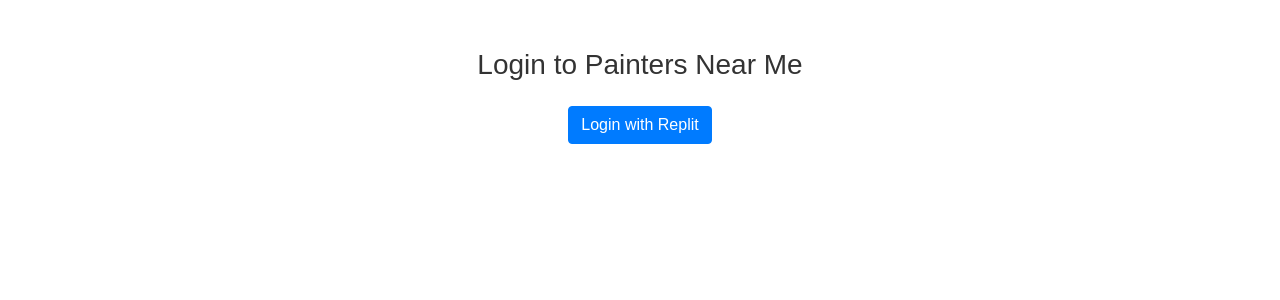
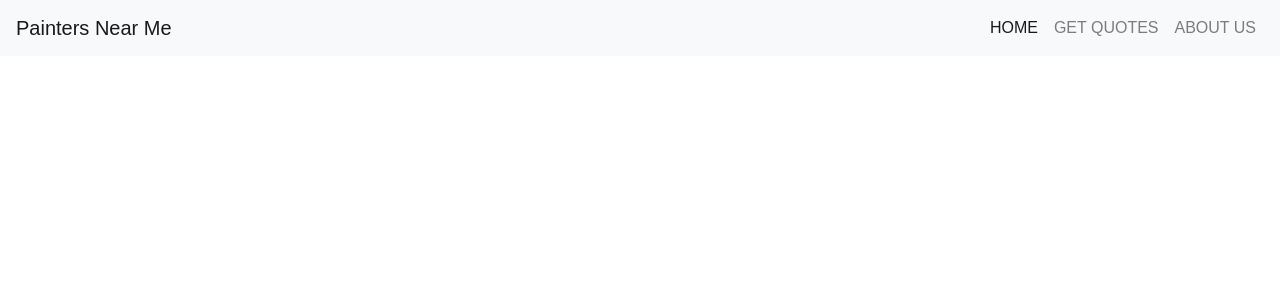
Before and after one commit to cleopatterson/Agent_Assist_Test, a Flask app: page / in a window 1280 px wide. Shown: the top 300 px of the page. Run offline with Flask 3, Linux system fonts and the light colour scheme; some libraries are stand-ins or nearby versions.

Commit message:
Assistant checkpoint: Removed authentication and restored original files
Assistant generated file changes:
- main.py: Remove Replit Auth and restore original Flask app
- templates/login.html: Remove login template
- templates/index.html: Restore original index template

---

User prompt:

can you undo everything about the password including teh templates nd the main.py file none of it is working

Replit-Commit-Author: Assistant
Replit-Commit-Session-Id: 84c56fce-02b9-438b-bb7b-e2e6ea437291

```diff
--- a/main.py
+++ b/main.py
@@ -1,19 +1,12 @@
-from flask import Flask, render_template, request, session, redirect, url_for
+
+from flask import Flask, render_template
 import os
 
 app = Flask(__name__, static_folder='.')
-app.secret_key = os.urandom(24)
 
 @app.route('/')
 def home():
-    user_id = request.headers.get('X-Replit-User-Id')
-    if not user_id:
-        return render_template('login.html')
-    return render_template('index.html',
-        user_id=user_id,
-        user_name=request.headers.get('X-Replit-User-Name'),
-        user_roles=request.headers.get('X-Replit-User-Roles')
-    )
+    return render_template('index.html')
 
 if __name__ == '__main__':
     app.run(host='0.0.0.0', port=5000)
--- a/templates/index.html
+++ b/templates/index.html
@@ -10,17 +10,17 @@
     <link rel="stylesheet" href="{{ url_for('static', filename='style.css') }}">
 </head>
 <body>
-    {% if user_name %}
     <!-- Navigation -->
     <nav class="navbar navbar-expand-lg navbar-light bg-light">
         <a class="navbar-brand" href="#">Painters Near Me</a>
         <div class="collapse navbar-collapse">
             <ul class="navbar-nav ml-auto">
-                    <li class="nav-item"><span class="nav-link">Welcome, {{ user_name }}!</span></li>
+                <li class="nav-item active"><a class="nav-link" href="#">HOME</a></li>
+                <li class="nav-item"><a class="nav-link" href="#form">GET QUOTES</a></li>
+                <li class="nav-item"><a class="nav-link" href="#about">ABOUT US</a></li>
             </ul>
         </div>
     </nav>
-    {% endif %}
     {{ content|safe }}
 </body>
 </html>
--- a/templates/login.html
+++ b/templates/login.html
@@ -1,19 +1,14 @@
+
 <!DOCTYPE html>
 <html>
 <head>
-    <title>Login - Painters Near Me</title>
+    <title>Painters Near Me</title>
     <link rel="stylesheet" href="https://stackpath.bootstrapcdn.com/bootstrap/4.5.2/css/bootstrap.min.css">
     <link rel="stylesheet" href="/style.css">
-    <script src="https://auth.util.repl.co/script.js"></script>
 </head>
 <body>
     <div class="container mt-5">
-        <div class="row justify-content-center">
-            <div class="col-md-6 text-center">
-                <h3>Login to Painters Near Me</h3>
-                <button class="btn btn-primary mt-3" onclick="LoginWithReplit()">Login with Replit</button>
-            </div>
-        </div>
+        <h1>Welcome to Painters Near Me</h1>
     </div>
 </body>
 </html>
```
Lines whose indentation alone changed are shown as unchanged.
